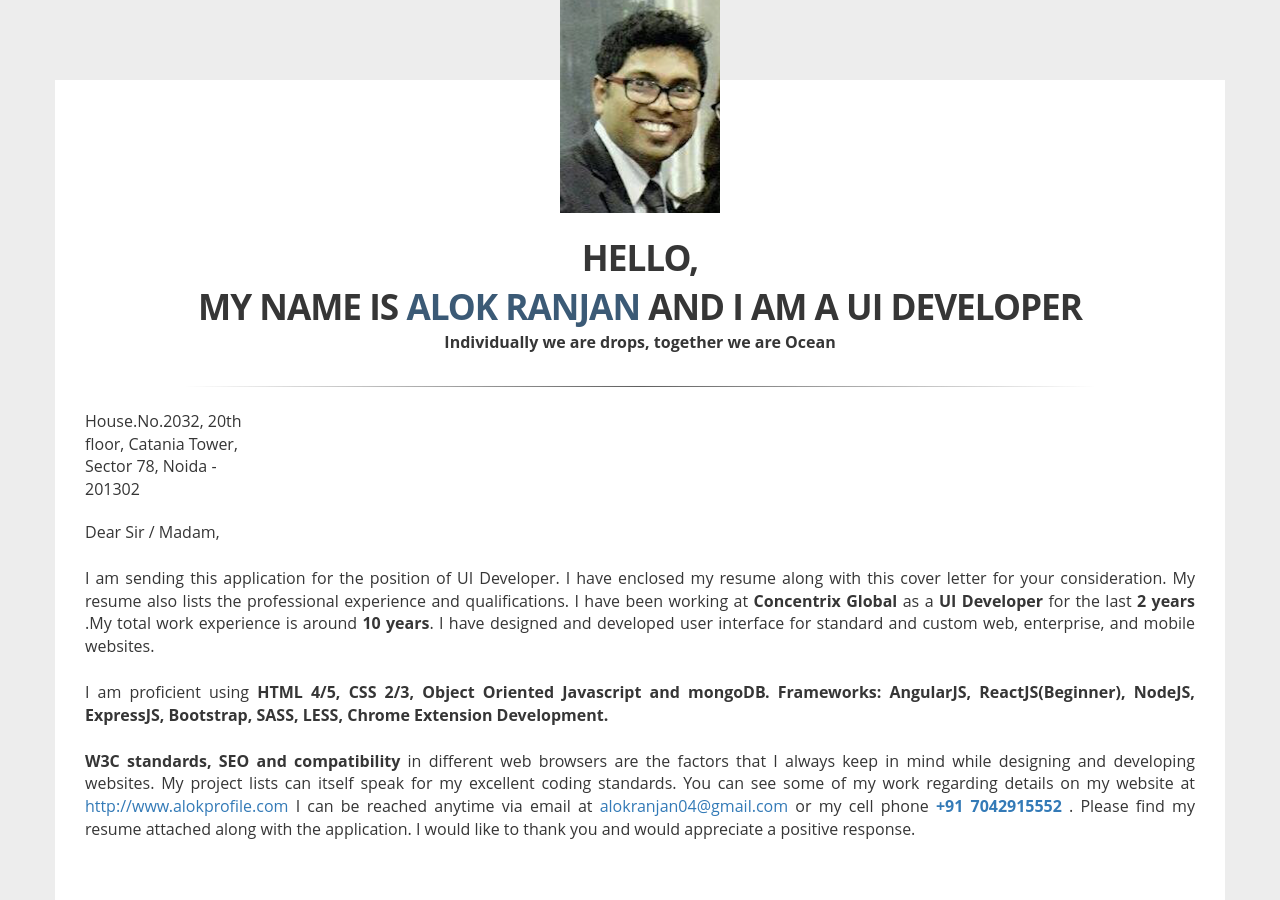
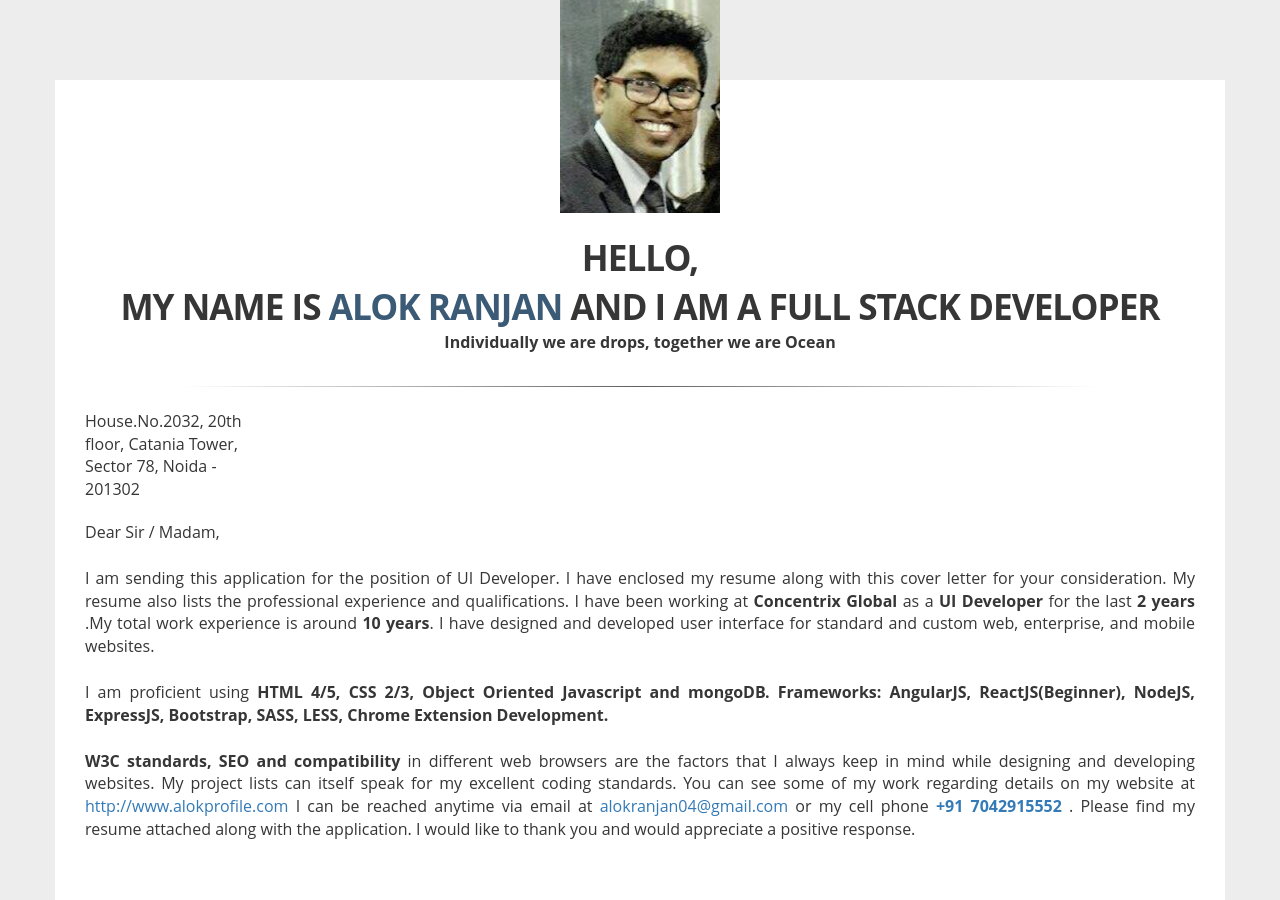
Before and after one commit to alokranjan04/alokranjan04.github.io, a Jekyll site: the page resume_bootstrap/index.html, which Jekyll copies as it is, in a window 1280 px wide and 900 px high. Built offline with Jekyll 4.4.1, drawn with Linux system fonts in a browser that asks for light colours; nearby versions of some CDN libraries; Markdown is read by kramdown in place of the engine named in the settings.

Commit message:
Updating my profile

```diff
--- a/resume_bootstrap/index.html
+++ b/resume_bootstrap/index.html
@@ -15,7 +15,7 @@
       <div class="container container-main">
         <img src="img/mypic.png" class="profile-img">
         <header>
-          <h1>HELLO, <br> my name is <strong>Alok Ranjan</strong> and I am a UI developer</h1>
+          <h1>HELLO, <br> my name is <strong>Alok Ranjan</strong> and I am a Full Stack developer</h1>
         </header>
 
           <p style="text-align: center"><b> Individually we are drops, together we are Ocean</b></p>
```
